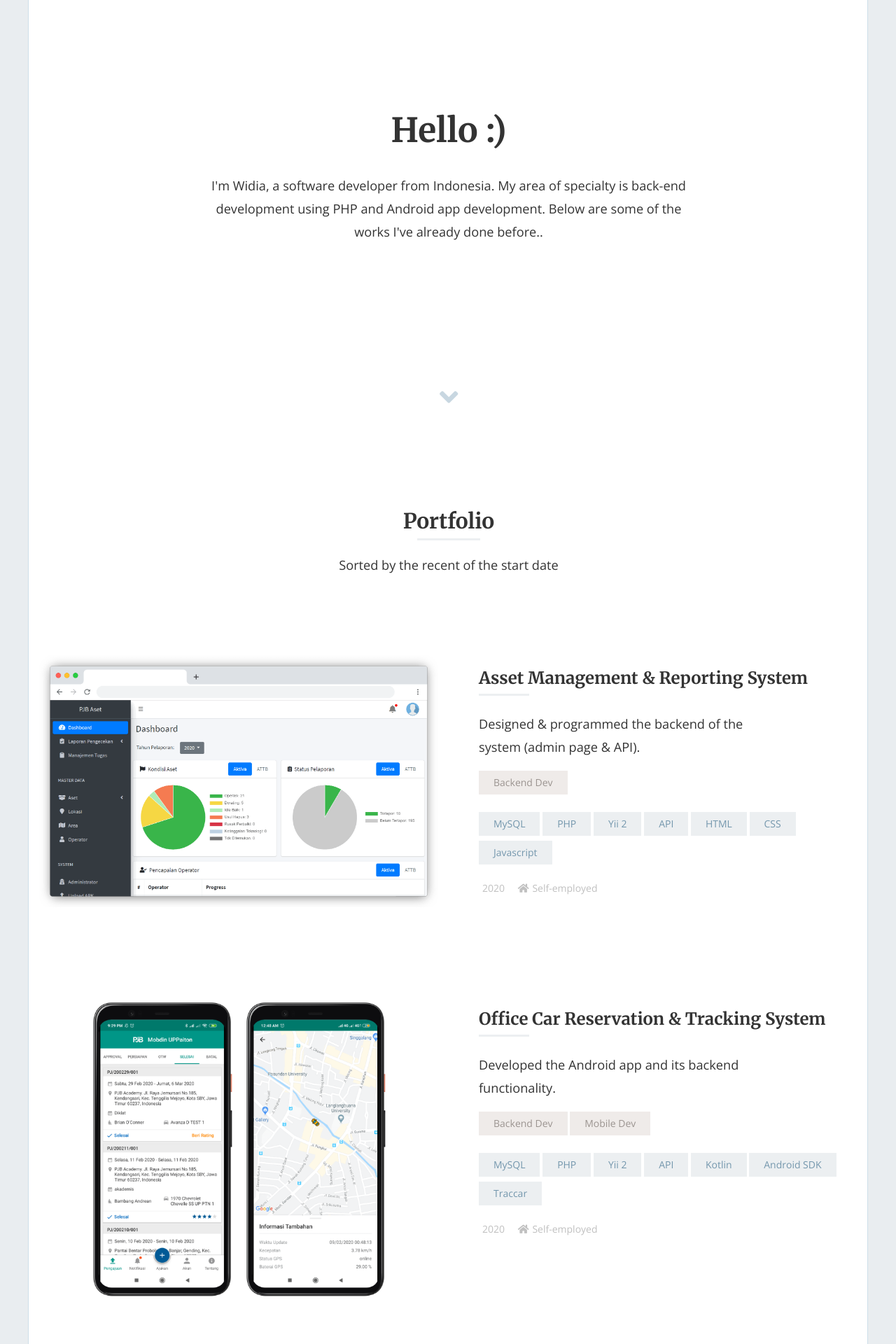
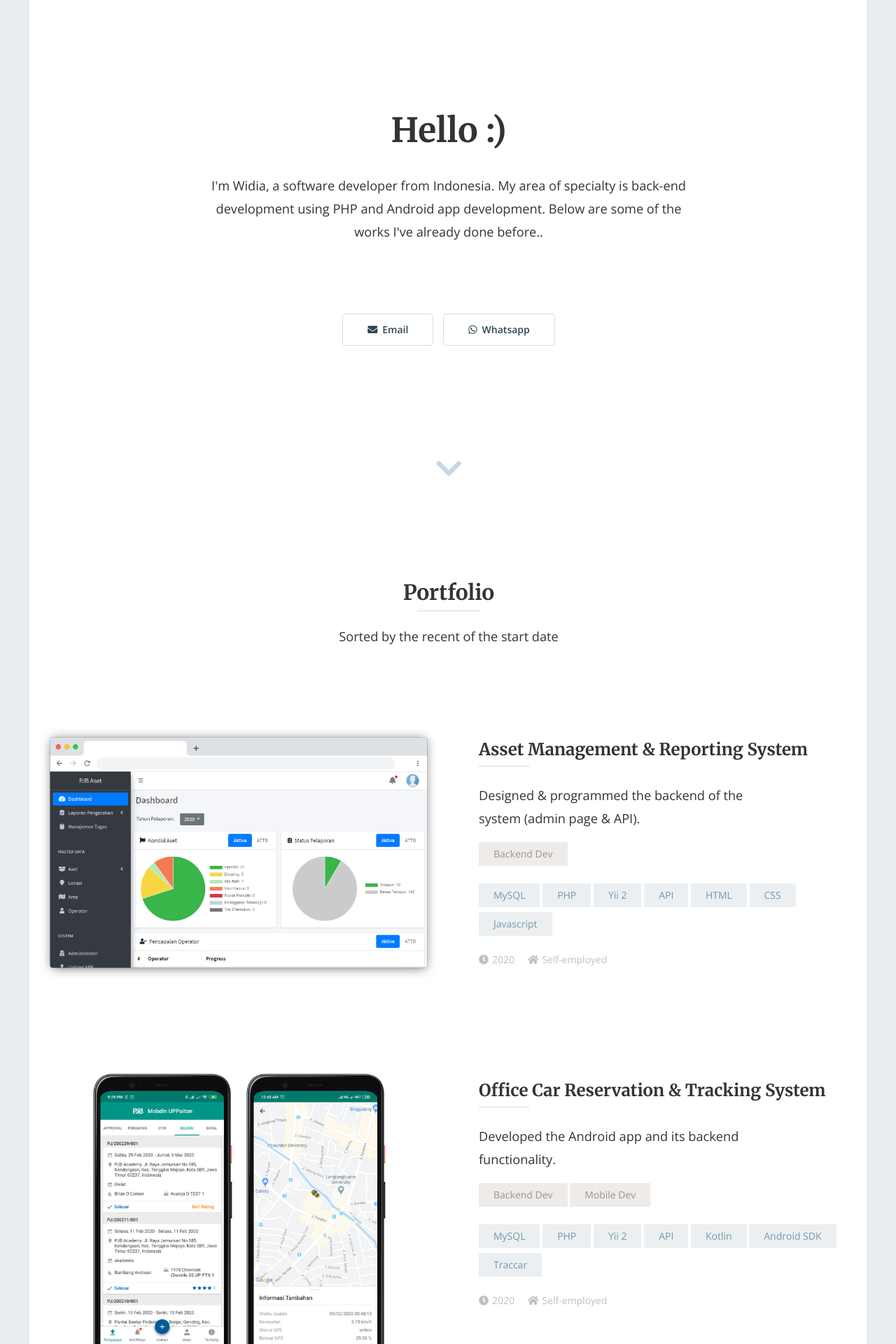
Before and after one commit to widiarifki/widiarifki.github.io, a Jekyll site: the page built from index.html, in a window 1280 px wide. Shown: the top 1920 px of the page at 70% size. Built offline with Jekyll 4.4.1, drawn with Linux system fonts in a browser that asks for light colours; nearby versions of some CDN libraries; the list of posts is cut into pages by our own code; some of the changed text lies outside the part shown.

Commit message:
config & layout

```diff
--- a/_config.yml
+++ b/_config.yml
@@ -24,6 +24,8 @@ url: "https://widiarifki.github.io" # the base hostname & protocol for your site
 twitter_username: ''
 github_username: ''
 medium_username: ''
+whatsapp_no: '6285721460332'
+email_address: 'widiarifki@gmail.com'
 section_title: 'Portfolio'
 section_subtitle: 'Sorted by the recent of the start date'
 
--- a/_includes/footer.html
+++ b/_includes/footer.html
@@ -3,13 +3,13 @@
       <div class="container">
         <div class="row">
 
-          <div class="col-xs-12 col-md-2 col-md-offset-1">
-            <p class="text-muted text-left ">Theme by: <a href="https://github.com/jamigibbs/phantom/">Jami Gibbs</a></p>
+          <div class="col-xs-12 col-md-4 col-md-offset-1">
+            <p class="text-muted text-left ">Credit for the theme: <a href="https://github.com/jamigibbs/phantom/">Jami Gibbs</a></p>
           </div>
 
-          <div class="col-xs-12 col-md-6 col-md-offset-2">
+          <div class="col-xs-12 col-md-8 col-md-offset-2">
             <a class="section-jump" href="#top">
-              <i class="fa fa-angle-up fa-3x"></i>
+              <i class="fa fa-chevron-up fa-3x"></i>
             </a>
           </div>
         </div>
--- a/_includes/home-hero.html
+++ b/_includes/home-hero.html
@@ -36,6 +36,12 @@
             {% if site.medium_username != '' %}
               <a href="https://{{ site.medium_username }}"><button class="btn btn-default btn-lg"><i class="fa fa-medium fa-lg"></i>Medium</button></a>
             {% endif %}
+            {% if site.email_address != '' %}
+              <a href="mailto:{{ site.email_address }}"><button class="btn btn-default btn-md"><i class="fa fa-envelope"></i>Email</button></a>
+            {% endif %}
+            {% if site.whatsapp_no != '' %}
+              <a href="https://wa.me/{{ site.whatsapp_no }}"><button class="btn btn-default btn-md"><i class="fab fa-whatsapp"></i>Whatsapp</button></a>
+            {% endif %}
 
           </div>
 
@@ -44,7 +50,7 @@
       </div>
 
       <a class="section-jump text-center" href="#portfolio">
-        <i class="fa fa-angle-down fa-3x"></i>
+        <i class="fa fa-chevron-down fa-3x"></i>
       </a>
 
     </div>
--- a/_includes/post-content.html
+++ b/_includes/post-content.html
@@ -6,7 +6,7 @@
   {% if post.project_link != empty %}
   <a href="{{ post.project_link }}" class="project-link">
     <!-- <button class="btn btn-default btn-lg"> -->
-      <i class="fa fa-{{post.button_icon}} fa-lg"></i>{{post.button_text}}
+      <i class="fab fa-{{post.button_icon}}"></i>{{post.button_text}}
     <!-- </button> -->
   </a>
   {% endif %}
@@ -30,11 +30,11 @@
   {% if post.date or post.company %}
   <div class="info">
     <ul>
-      <li><i class="fa fa-clock-o"></i>{{ post.date | date: "%Y" }}</li>
+      <li><i class="fa fa-clock"></i>{{ post.date | date: "%Y" }}</li>
       {% if post.company == "Freelance" or post.company == "Self-employed" or post.company contains 'Voluntary' or post.company contains 'For fun' %}
       <li><i class="fa fa-home"></i>{{ post.company }}</li>
       {% else %}
-      <li><i class="fa fa-building-o"></i>{{ post.company }}</li>
+      <li><i class="fa fa-building"></i>{{ post.company }}</li>
       {% endif %}
     </ul>
   </div>
--- a/css/style.scss
+++ b/css/style.scss
@@ -330,14 +330,14 @@ button.btn, input.btn {
           }
         }
       }
-      .fa {
+      .fa, .fas, .fab {
         margin-right: 5px;
       }
     }
     .project-link {
       display: block;
       margin: 2em 0;
-      .fa {
+      .fa, .fas, .fab {
         margin-right: 0.5em;
       }
     }
```
